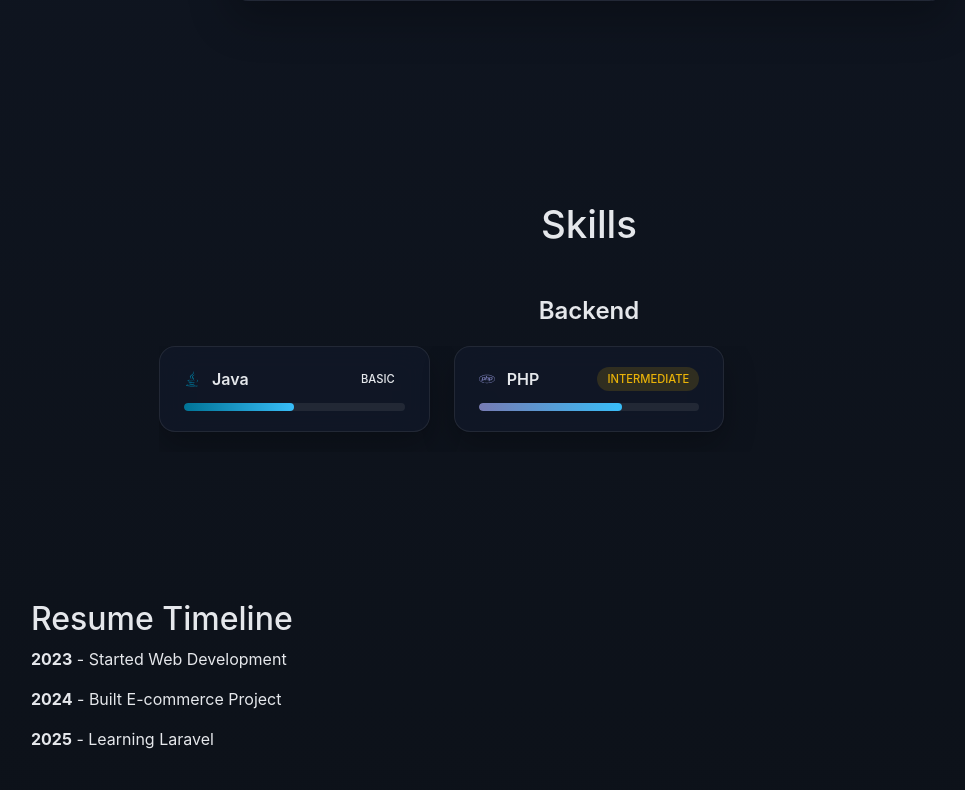
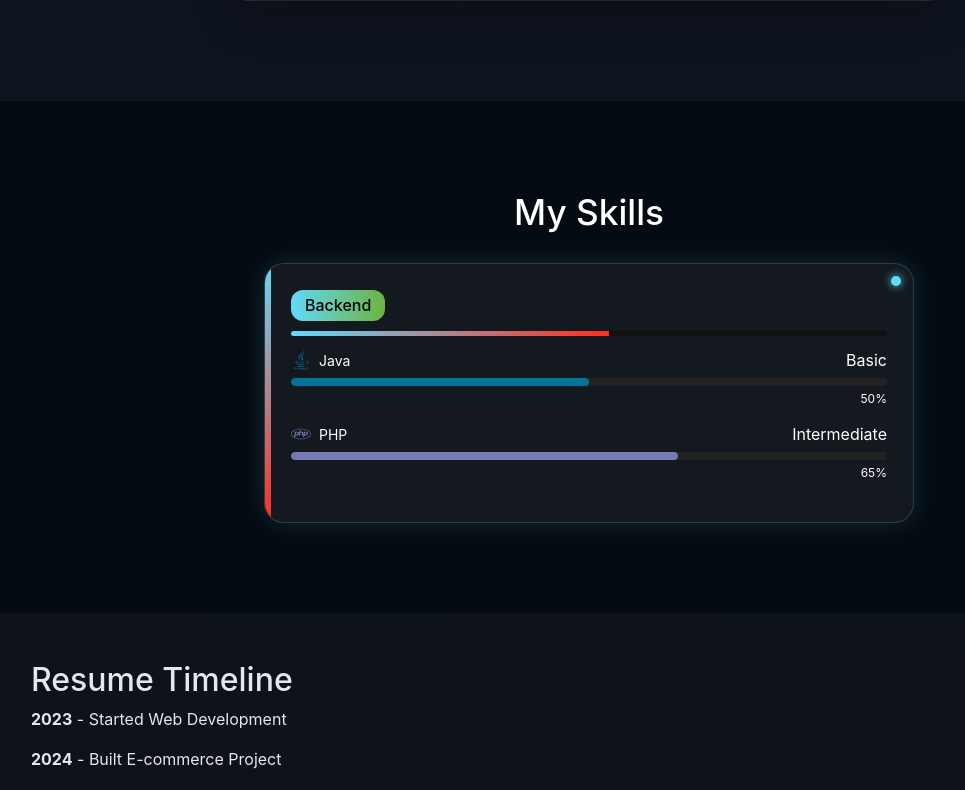
Before and after one commit to Gowtham602/_Gowtham_602_portfolio, a React (Vite) app: page / in a window 1280 px wide. Shown: the part 1142-1932 px from the top of the page, without its empty margins (51-1016 px from the left). Built offline with nearby package versions, Linux system fonts and the light colour scheme.

Commit message:
skill sections

```diff
--- a/src/components/Skills.jsx
+++ b/src/components/Skills.jsx
@@ -1,21 +1,11 @@
 import { useEffect, useState } from "react";
-import { motion } from "framer-motion";
-import { Swiper, SwiperSlide } from "swiper/react";
-import { Autoplay } from "swiper/modules";
-import "swiper/css";
-
+import { motion, AnimatePresence } from "framer-motion";
 import {
   FaHtml5, FaCss3Alt, FaBootstrap, FaJs, FaReact,
-  FaJava, FaPhp, FaLaravel,
-  FaGitAlt, FaGithub, FaDatabase
+  FaJava, FaPhp, FaGitAlt, FaGithub, FaDatabase
 } from "react-icons/fa";
-import { SiSpringboot, SiPostman, SiSwagger } from "react-icons/si";
-
+import { SiPostman, SiSwagger, SiSpringboot, SiLaravel } from "react-icons/si";
 import "../styles/Skills.css";
-
-/* ===============================
-   SKILL GROUPS (ORDERED)
-================================ */
 
 const skillGroups = [
   {
@@ -38,7 +28,7 @@ const skillGroups = [
   {
     title: "Frameworks",
     skills: [
-      { name: "Laravel", icon: FaLaravel, color: "#FF2D20", levelText: "Advanced", levelValue: 80 },
+      { name: "Laravel", icon: SiLaravel, color: "#FF2D20", levelText: "Advanced", levelValue: 80 },
       { name: "Spring Boot", icon: SiSpringboot, color: "#6DB33F", levelText: "Learning", levelValue: 45 },
     ],
   },
@@ -60,93 +50,79 @@ const skillGroups = [
   },
 ];
 
+export default function Skills() {
+  const [activeIndex, setActiveIndex] = useState(0);
 
-export default function Skills() {
-  const [activeGroup, setActiveGroup] = useState(0);
-
-  //  Auto switch category (storytelling effect)
   useEffect(() => {
-    const interval = setInterval(() => {
-      setActiveGroup((prev) =>
+    const timer = setInterval(() => {
+      setActiveIndex(prev =>
         prev === skillGroups.length - 1 ? 0 : prev + 1
       );
-    }, 4500); //  wait time
+    }, 3500); //   seconds per card
 
-    return () => clearInterval(interval);
+    return () => clearInterval(timer);
   }, []);
 
-  const current = skillGroups[activeGroup];
+  const group = skillGroups[activeIndex];
 
   return (
-    <section id="skills" className="skills-section">
-      <h2 className="section-title">Skills</h2>
+    <section className="skills-section" id="skills">
+      <h2 className="skills-title">My Skills</h2>
 
-      <motion.h3
-        key={current.title}
-        className="skills-subtitle"
-        initial={{ opacity: 0, y: 10 }}
-        animate={{ opacity: 1, y: 0 }}
-      >
-        {current.title}
-      </motion.h3>
-
-     <Swiper
-  modules={[Autoplay]}
-  spaceBetween={12}
-  slidesPerView={1}
-  breakpoints={{
-    640: { slidesPerView: 1, spaceBetween: 12 },
-    768: { slidesPerView: 2, spaceBetween: 16 },
-    1024: { slidesPerView: 3, spaceBetween: 24 },
-  }}
-  className="skills-swiper"
+      <div className="skills-single-container">
+        <AnimatePresence mode="wait">
+          <motion.div
+            key={group.title}
+            className="skill-card"
+            initial={{ opacity: 0, x: 120 }}
+            animate={{ opacity: 1, x: 0 }}
+            exit={{ opacity: 0, x: -120 }}
+            transition={{ duration: 0.7 }}
           >
 
-        {current.skills.map((skill, i) => {
+            <h3 className="skill-group-title">{group.title}</h3>
+
+            {/* 20-second visual timer */}
+            <div className="timer-bar-bg">
+              <motion.div
+                className="timer-bar-fill"
+                initial={{ width: "0%" }}
+                animate={{ width: "100%" }}
+                transition={{ duration: 3.5, ease: "linear" }}
+              />
+            </div>
+
+            {group.skills.map((skill) => {
               const Icon = skill.icon;
 
               return (
-            <SwiperSlide key={i}>
-              <motion.div
-                className="skill-card"
-                initial={{ opacity: 0, y: 20 }}
-                animate={{ opacity: 1, y: 0 }}
-              >
+                <div key={skill.name} className="skill-item">
                   <div className="skill-header">
                     <div className="skill-left">
-    <Icon style={{ color: skill.color }} />
+                      <Icon style={{ color: skill.color }} className="skill-icon" />
                       <span className="skill-name">{skill.name}</span>
                     </div>
-
-  <span className={`skill-level ${skill.levelText.toLowerCase()}`}>
-    {skill.levelText}
-  </span>
+                    <span className="skill-level-text">{skill.levelText}</span>
                   </div>
 
-<div className="skill-bar">
+                  <div className="progress-bar-bg">
                     <motion.div
-    className="skill-progress"
-    style={{
-      width: `${skill.levelValue}%`,
-      background: `linear-gradient(90deg, ${skill.color}, var(--accent))`,
-    }}
-    initial={{ width: 0 }}
+                      className="progress-bar-fill"
+                      style={{ background: skill.color }}
+                      initial={{ width: "0%" }}
                       animate={{ width: `${skill.levelValue}%` }}
                       transition={{ duration: 1 }}
                     />
                   </div>
 
-{skill.note && <p className="skill-note">{skill.note}</p>}
-
-
-                {skill.note && (
-                  <p className="skill-note">{skill.note}</p>
-                )}
-              </motion.div>
-            </SwiperSlide>
+                  <span className="skill-percent">{skill.levelValue}%</span>
+                </div>
               );
             })}
-      </Swiper>
+
+          </motion.div>
+        </AnimatePresence>
+      </div>
     </section>
   );
 }
--- a/src/styles/Skills.css
+++ b/src/styles/Skills.css
@@ -1,129 +1,148 @@
-.skills-section {
-  padding: 100px 20px;
-  max-width: 900px;
-  margin: 0 auto;
+.skills-section{
+  padding: 90px 16px;
+  background: #050b12;
+  color: white;
 }
 
-.section-title {
-  font-size: 2.4rem;
+.skills-title{
   text-align: center;
-  margin-bottom: 50px;
+  font-size: clamp(1.6rem, 3vw, 2.2rem);
+  margin-bottom: 30px;
 }
 
-.skills-wrapper {
-  display: grid;
-  gap: 24px;
+/* Center container */
+.skills-single-container{
+  max-width: 650px;
+  margin: 0 auto;
+  display: flex;
+  justify-content: center;
 }
 
-.skill-card {
-  background: var(--bg-glass);
-  backdrop-filter: blur(14px);
-  border: 1px solid var(--border);
-  border-radius: 16px;
-  padding: 20px 24px;
-  box-shadow: 0 14px 32px rgba(0,0,0,.25);
-}
-
-.skill-header {
-  display: flex;
-  justify-content: space-between;
-  align-items: center;
-  margin-bottom: 12px;
-}
-
-.skill-left {
-  display: flex;
-  align-items: center;
-  gap: 12px;
-}
-
-.skill-icon {
-  font-size: 1.6rem;
-  display: flex;
-  align-items: center;
-}
-
-
-.skill-name {
-  font-weight: 600;
-}
-
-.skill-percent {
-  font-size: 0.9rem;
-  /* color: var(--accent); */
-}
-
-.skill-bar {
-  height: 8px;
-  background: rgba(255,255,255,0.08);
-  border-radius: 999px;
+/* Unique glass card */
+.skill-card{
+  width: 100%;
+  background: rgba(255,255,255,0.06);
+  backdrop-filter: blur(12px);
+  border-radius: 20px;
+  padding: clamp(16px, 3vw, 26px);
+  border: 1px solid rgba(255,255,255,0.15);
+  box-shadow: 0 0 25px rgba(97,218,251,0.15);
+  position: relative;
   overflow: hidden;
 }
 
-.skill-progress {
-  height: 100%;
-  background: linear-gradient(90deg, var(--accent), #60a5fa);
-  border-radius: 999px;
+/* Gradient left glow */
+.skill-card::before{
+  content:"";
+  position:absolute;
+  left:0;
+  top:0;
+  height:100%;
+  width:6px;
+  background: linear-gradient(180deg,#61dafb,#ff2d20);
 }
 
-.skills-swiper {
-  padding-bottom: 20px;
+/* Floating dot */
+.skill-card::after{
+  content:"";
+  position:absolute;
+  top:12px;
+  right:12px;
+  width:10px;
+  height:10px;
+  border-radius:50%;
+  background:#61dafb;
+  box-shadow: 0 0 10px #61dafb;
 }
 
-.swiper-slide {
-  height: auto;
+/* Category badge */
+.skill-group-title{
+  display:inline-block;
+  background:linear-gradient(90deg,#61dafb,#6db33f);
+  color:black;
+  padding:6px 14px;
+  border-radius:12px;
+  font-size: clamp(0.85rem, 2vw, 1rem);
+  margin-bottom: 10px;
 }
 
-.skills-subtitle {
-  margin: 50px 0 20px;
-  font-size: 1.4rem;
-  color: var(--text-main);
+/* Timer bar */
+.timer-bar-bg{
+  width:100%;
+  height:5px;
+  background:#111;
+  border-radius:10px;
+  margin-bottom:12px;
+  overflow:hidden;
 }
 
-.skill-note {
-  margin-top: 8px;
-  font-size: 0.75rem;
-  color: var(--text-muted);
-}
-.skills-subtitle {
-  text-align: center;
-  margin-bottom: 20px;
-  font-size: 1.5rem;
-  font-weight: 600;
-}
-/* Skill Level Badge */
-.skill-level {
-  font-size: 0.7rem;
-  padding: 4px 10px;
-  border-radius: 999px;
-  font-weight: 500;
-  text-transform: uppercase;
+.timer-bar-fill{
+  height:100%;
+  background:linear-gradient(90deg,#61dafb,#ff2d20);
 }
 
-.skill-level.advanced {
-  background: rgba(34, 197, 94, 0.15);
-  color: #22c55e;
+/* Skill item */
+.skill-item{
+  margin-bottom: 14px;
 }
 
-.skill-level.intermediate {
-  background: rgba(234, 179, 8, 0.15);
-  color: #eab308;
+/* Header */
+.skill-header{
+  display:flex;
+  justify-content:space-between;
+  align-items:center;
+  gap:8px;
 }
 
-.skill-level.learning {
-  background: rgba(59, 130, 246, 0.15);
-  color: #3b82f6;
+/* Left side */
+.skill-left{
+  display:flex;
+  align-items:center;
+  gap:8px;
 }
-@media (max-width: 768px) {
-  .skill-card {
+
+.skill-icon{
+  font-size: clamp(16px, 3vw, 20px);
+}
+
+.skill-name{
+  font-size: clamp(13px, 2.5vw, 14px);
+}
+
+/* Progress bar */
+.progress-bar-bg{
+  width:100%;
+  height:8px;
+  background:#222;
+  border-radius:10px;
+  margin-top:6px;
+  overflow:hidden;
+}
+
+.progress-bar-fill{
+  height:100%;
+  border-radius:10px;
+}
+
+/* Percent */
+.skill-percent{
+  font-size:12px;
+  text-align:right;
+  display:block;
+  margin-top:4px;
+}
+
+/* ---- MOBILE PERFECT ---- */
+@media(max-width:600px){
+  .skills-single-container{
+    max-width: 100%;
+  }
+
+  .skill-card{
     padding: 16px;
   }
 
-  .skill-name {
-    font-size: 0.95rem;
-  }
-
-  .skills-subtitle {
-    font-size: 1.2rem;
+  .skill-header{
+    flex-wrap: wrap;
   }
 }
```
Lines whose indentation alone changed are shown as unchanged.
